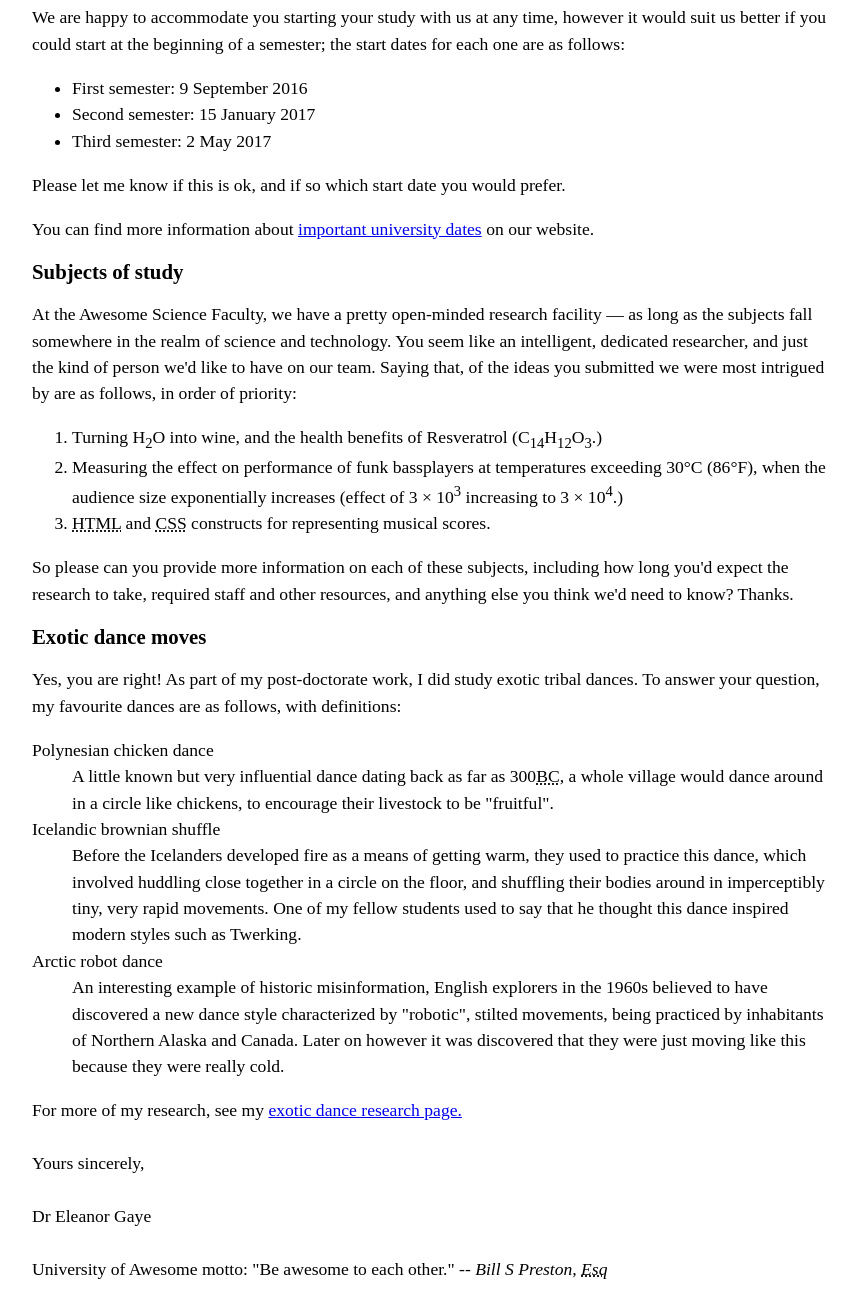
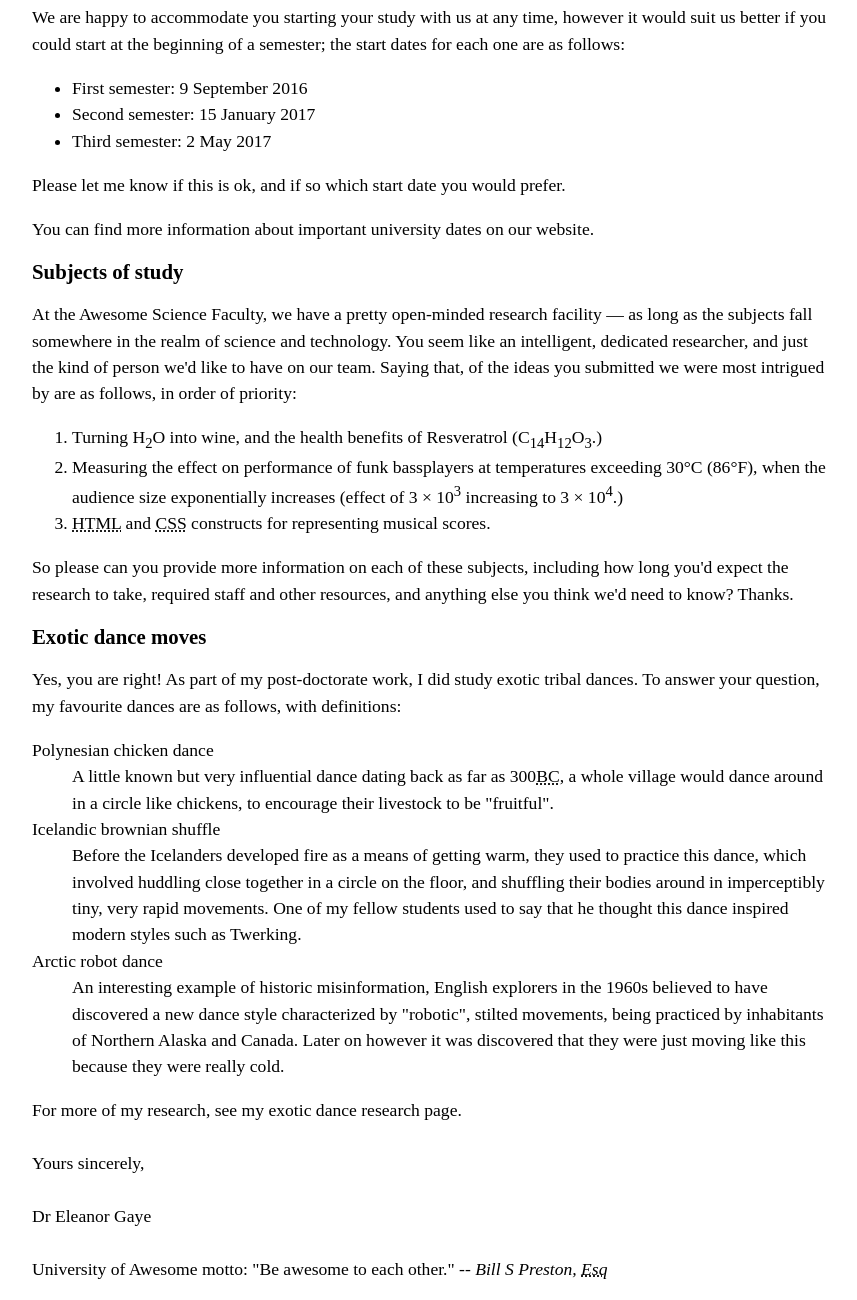
Before and after one commit to Inomata510/webp-excersise2, a plain HTML site: page letter-text.html in a window 1280 px wide. Shown: the part 592-1892 px from the top of the page, without its empty margins (208-1065 px from the left). Drawn offline with Linux system fonts and the light colour scheme.

Commit message:
Add files via upload

```diff
--- a/letter-text.html
+++ b/letter-text.html
@@ -44,7 +44,7 @@
             Please let me know if this is ok, and if so which start date you would prefer.
         </p>
         <p>
-            You can find more information about <a href="http://example.com" title="example">important university dates</a> on our website.
+            You can find more information about important university dates on our website.
         </p>
 
         <h2>Subjects of study</h2>
@@ -75,7 +75,7 @@
             <dd>An interesting example of historic misinformation, English explorers in the 1960s believed to have discovered a new dance style characterized by "robotic", stilted movements, being practiced by inhabitants of Northern Alaska and Canada. Later on however it was discovered that they were just moving like this because they were really cold.</dd>
         </dl>
         <p>
-        For more of my research, see my <a href="http://example.com" title="example">exotic dance research page.</a><br>
+        For more of my research, see my exotic dance research page.<br>
         <br>
         Yours sincerely,<br>
         <br>
```
